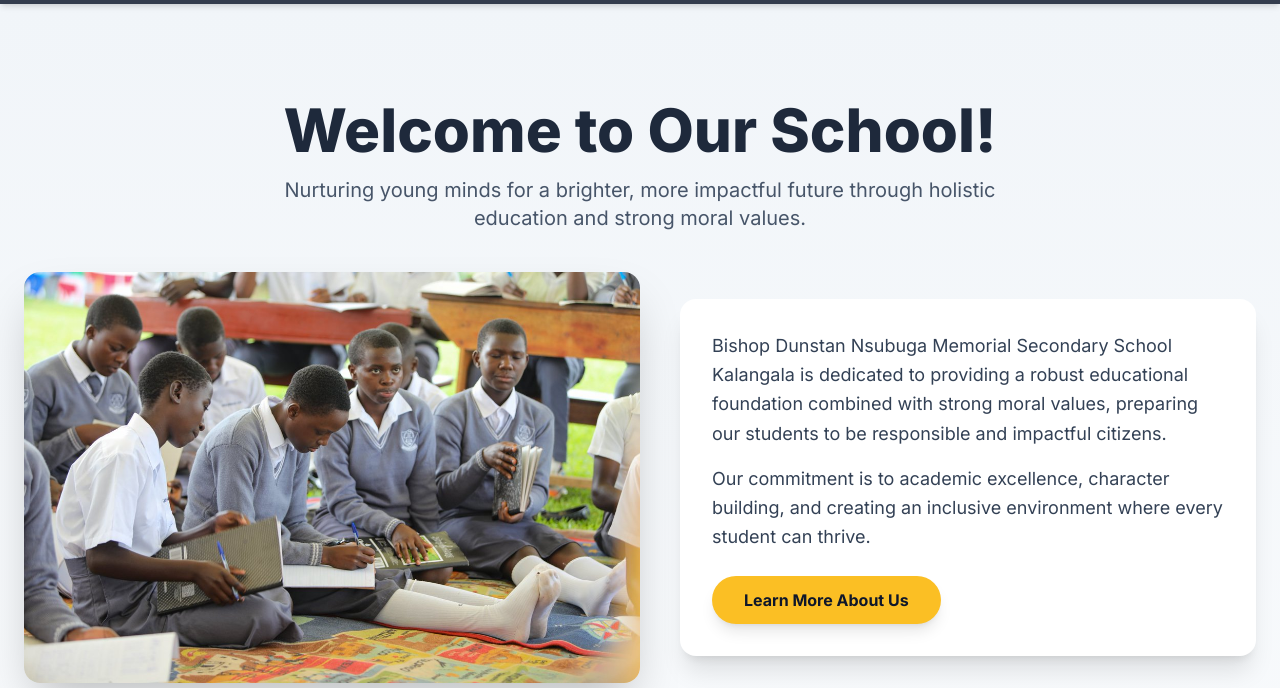
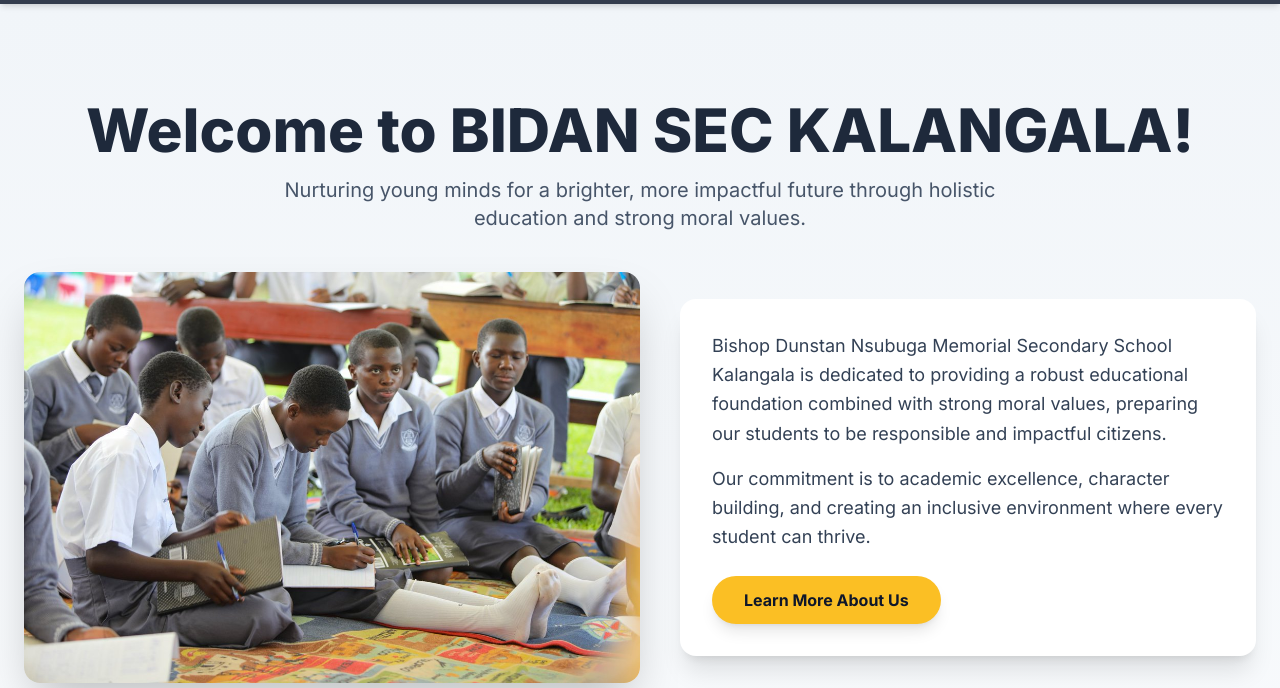
Before and after one commit to Matrktech/BIDAN-WEB, a plain HTML site: page index.html in a window 1280 px wide. Shown: the part 112-800 px from the top of the page. Drawn offline with nearby package versions, Linux system fonts and the light colour scheme.

Commit message:
index.html

```diff
--- a/index.html
+++ b/index.html
@@ -98,7 +98,7 @@
         <section id="home-content" class="content-section active">
              <div class="bg-gradient-to-b from-slate-100 to-slate-50 py-16 md:py-24">
                 <div class="container mx-auto px-6 text-center">
-                    <h2 class="text-4xl md:text-6xl font-extrabold text-slate-800 mb-4">Welcome to Our School!</h2>
+                    <h2 class="text-4xl md:text-6xl font-extrabold text-slate-800 mb-4">Welcome to BIDAN SEC KALANGALA!</h2>
                     <p class="text-lg md:text-xl text-slate-600 max-w-3xl mx-auto mb-10 leading-relaxed">
                         Nurturing young minds for a brighter, more impactful future through holistic education and strong moral values.
                     </p>
```
